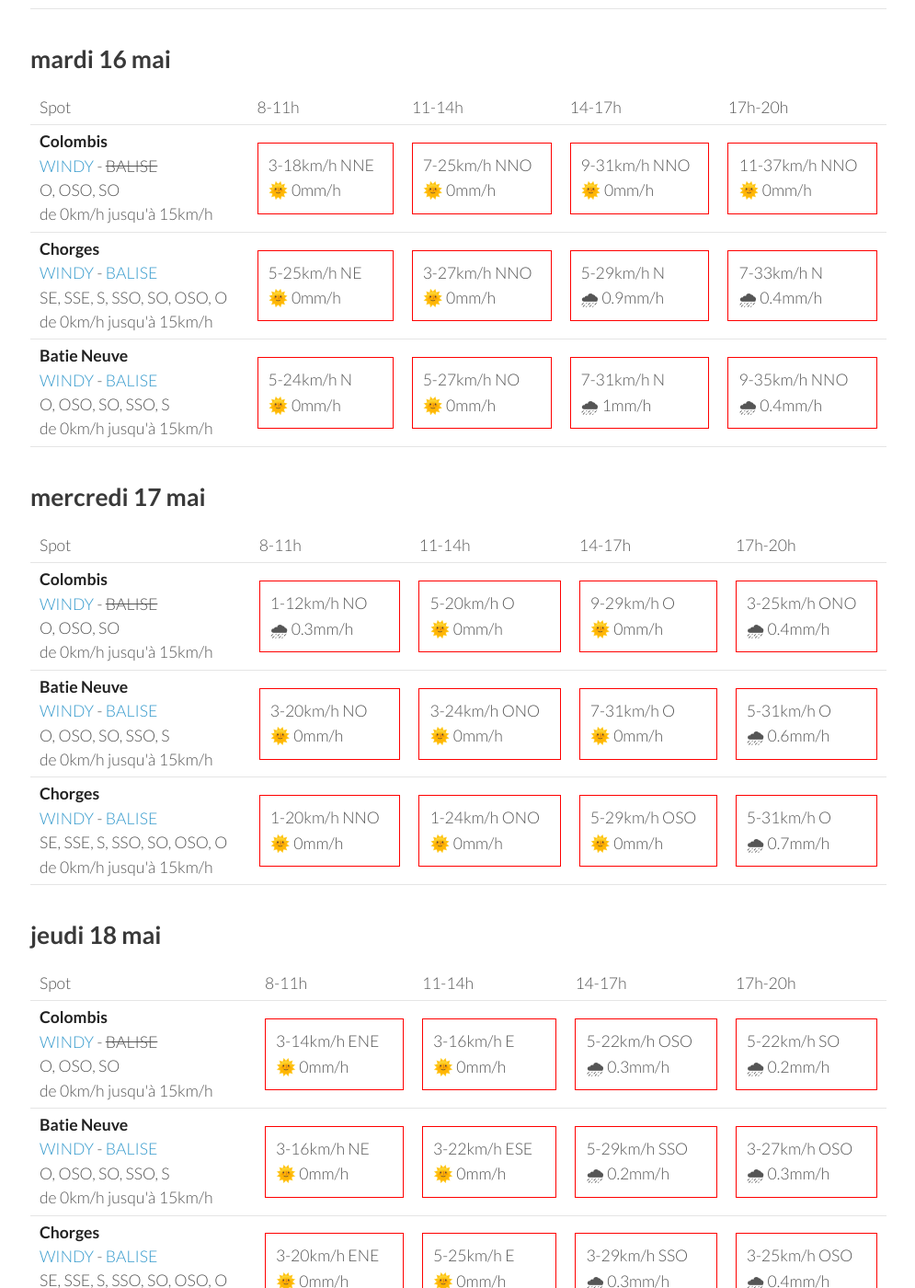
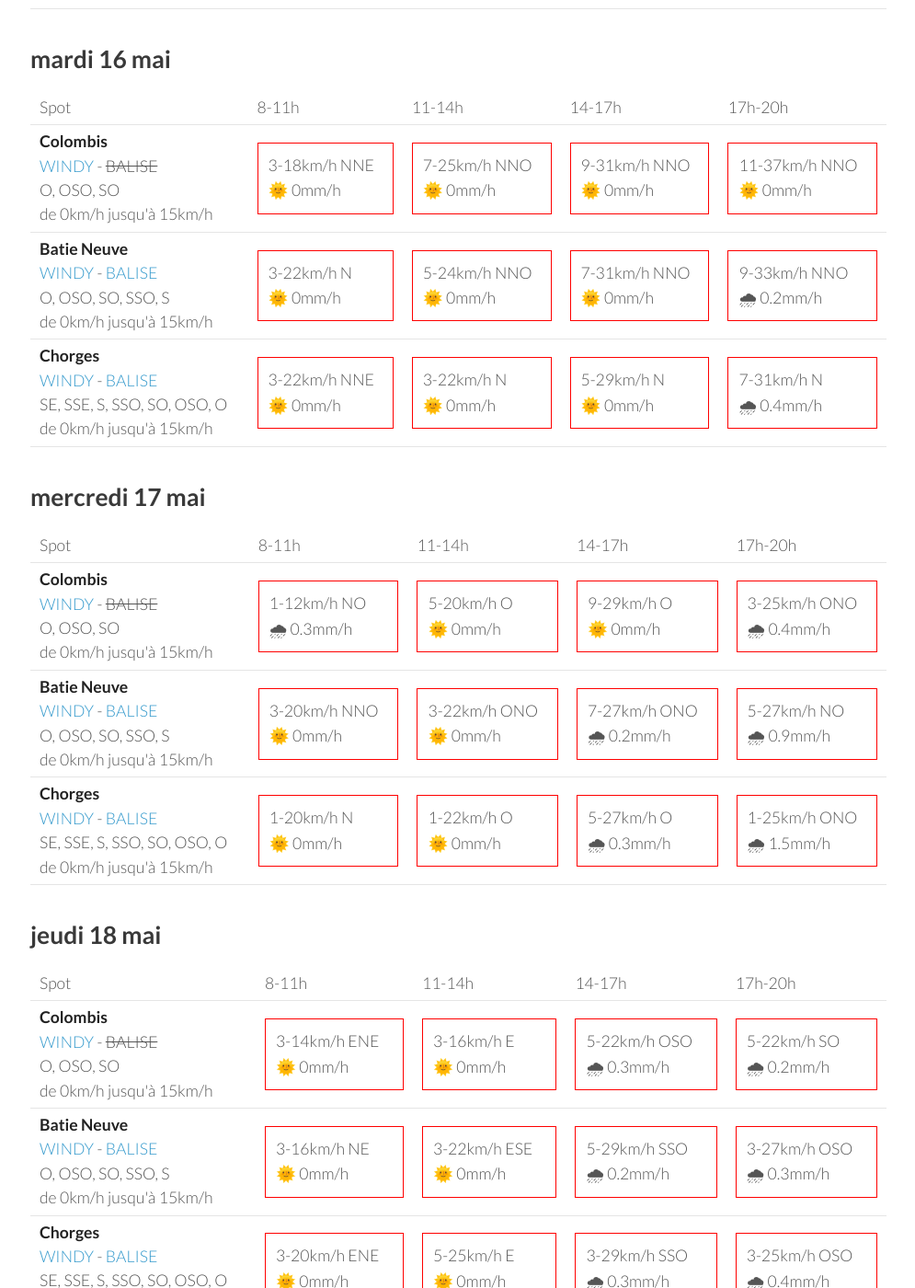
Before and after one commit to parapente-dans-le-nord/parapente-dans-le-nord.github.io, a Jekyll site: the page built from serre_poncon.markdown, in a window 1280 px wide and 1400 px high, scrolled down 1183 px. Shown: the whole window at 92% size, without its empty margins (25-1020 px from the left). Built offline with Jekyll 4.4.1, drawn with Linux system fonts in a browser that asks for light colours; some of the changed text lies outside the part shown.

Commit message:
update index.markdown

```diff
--- a/serre_poncon.markdown
+++ b/serre_poncon.markdown
@@ -121,22 +121,22 @@ page mise à jour le dimanche 14 mai 13:31
 
     </tr>
 <tr>
-        <td><strong>Chorges</strong><br><a href="https://windy.com/44.578/6.280?44.559,6.262,10">WINDY</a> - <span class=""><a href="https://www.openwindmap.org/PP554">BALISE</a> </span><br> <span class="vent-favorable">SE, SSE, S, SSO, SO, OSO, O</span><br><span class="force-vent">de 0km/h jusqu'à 15km/h</span> </td>
+        <td><strong>Batie Neuve</strong><br><a href="https://windy.com/44.584/6.236?44.559,6.262,10,m:eTtagly">WINDY</a> - <span class=""><a href="https://www.openwindmap.org/PP554">BALISE</a> </span><br> <span class="vent-favorable">O, OSO, SO, SSO, S</span><br><span class="force-vent">de 0km/h jusqu'à 15km/h</span> </td>
 
-            <td><div class="not-flyable"><p>5-25km/h NE</p><p>🌞 0mm/h</p></div></td>
-            <td><div class="not-flyable"><p>3-27km/h NNO</p><p>🌞 0mm/h</p></div></td>
-            <td><div class="not-flyable"><p>5-29km/h N</p><p>🌧 0.9mm/h</p></div></td>
-            <td><div class="not-flyable"><p>7-33km/h N</p><p>🌧 0.4mm/h</p></div></td>
+            <td><div class="not-flyable"><p>3-22km/h N</p><p>🌞 0mm/h</p></div></td>
+            <td><div class="not-flyable"><p>5-24km/h NNO</p><p>🌞 0mm/h</p></div></td>
+            <td><div class="not-flyable"><p>7-31km/h NNO</p><p>🌞 0mm/h</p></div></td>
+            <td><div class="not-flyable"><p>9-33km/h NNO</p><p>🌧 0.2mm/h</p></div></td>
 
 
     </tr>
 <tr>
-        <td><strong>Batie Neuve</strong><br><a href="https://windy.com/44.584/6.236?44.559,6.262,10,m:eTtagly">WINDY</a> - <span class=""><a href="https://www.openwindmap.org/PP554">BALISE</a> </span><br> <span class="vent-favorable">O, OSO, SO, SSO, S</span><br><span class="force-vent">de 0km/h jusqu'à 15km/h</span> </td>
+        <td><strong>Chorges</strong><br><a href="https://windy.com/44.578/6.280?44.559,6.262,10">WINDY</a> - <span class=""><a href="https://www.openwindmap.org/PP554">BALISE</a> </span><br> <span class="vent-favorable">SE, SSE, S, SSO, SO, OSO, O</span><br><span class="force-vent">de 0km/h jusqu'à 15km/h</span> </td>
 
-            <td><div class="not-flyable"><p>5-24km/h N</p><p>🌞 0mm/h</p></div></td>
-            <td><div class="not-flyable"><p>5-27km/h NO</p><p>🌞 0mm/h</p></div></td>
-            <td><div class="not-flyable"><p>7-31km/h N</p><p>🌧 1mm/h</p></div></td>
-            <td><div class="not-flyable"><p>9-35km/h NNO</p><p>🌧 0.4mm/h</p></div></td>
+            <td><div class="not-flyable"><p>3-22km/h NNE</p><p>🌞 0mm/h</p></div></td>
+            <td><div class="not-flyable"><p>3-22km/h N</p><p>🌞 0mm/h</p></div></td>
+            <td><div class="not-flyable"><p>5-29km/h N</p><p>🌞 0mm/h</p></div></td>
+            <td><div class="not-flyable"><p>7-31km/h N</p><p>🌧 0.4mm/h</p></div></td>
 
 
     </tr>
@@ -169,20 +169,20 @@ page mise à jour le dimanche 14 mai 13:31
 <tr>
         <td><strong>Batie Neuve</strong><br><a href="https://windy.com/44.584/6.236?44.559,6.262,10,m:eTtagly">WINDY</a> - <span class=""><a href="https://www.openwindmap.org/PP554">BALISE</a> </span><br> <span class="vent-favorable">O, OSO, SO, SSO, S</span><br><span class="force-vent">de 0km/h jusqu'à 15km/h</span> </td>
 
-            <td><div class="not-flyable"><p>3-20km/h NO</p><p>🌞 0mm/h</p></div></td>
-            <td><div class="not-flyable"><p>3-24km/h ONO</p><p>🌞 0mm/h</p></div></td>
-            <td><div class="not-flyable"><p>7-31km/h O</p><p>🌞 0mm/h</p></div></td>
-            <td><div class="not-flyable"><p>5-31km/h O</p><p>🌧 0.6mm/h</p></div></td>
+            <td><div class="not-flyable"><p>3-20km/h NNO</p><p>🌞 0mm/h</p></div></td>
+            <td><div class="not-flyable"><p>3-22km/h ONO</p><p>🌞 0mm/h</p></div></td>
+            <td><div class="not-flyable"><p>7-27km/h ONO</p><p>🌧 0.2mm/h</p></div></td>
+            <td><div class="not-flyable"><p>5-27km/h NO</p><p>🌧 0.9mm/h</p></div></td>
 
 
     </tr>
 <tr>
         <td><strong>Chorges</strong><br><a href="https://windy.com/44.578/6.280?44.559,6.262,10">WINDY</a> - <span class=""><a href="https://www.openwindmap.org/PP554">BALISE</a> </span><br> <span class="vent-favorable">SE, SSE, S, SSO, SO, OSO, O</span><br><span class="force-vent">de 0km/h jusqu'à 15km/h</span> </td>
 
-            <td><div class="not-flyable"><p>1-20km/h NNO</p><p>🌞 0mm/h</p></div></td>
-            <td><div class="not-flyable"><p>1-24km/h ONO</p><p>🌞 0mm/h</p></div></td>
-            <td><div class="not-flyable"><p>5-29km/h OSO</p><p>🌞 0mm/h</p></div></td>
-            <td><div class="not-flyable"><p>5-31km/h O</p><p>🌧 0.7mm/h</p></div></td>
+            <td><div class="not-flyable"><p>1-20km/h N</p><p>🌞 0mm/h</p></div></td>
+            <td><div class="not-flyable"><p>1-22km/h O</p><p>🌞 0mm/h</p></div></td>
+            <td><div class="not-flyable"><p>5-27km/h O</p><p>🌧 0.3mm/h</p></div></td>
+            <td><div class="not-flyable"><p>1-25km/h ONO</p><p>🌧 1.5mm/h</p></div></td>
 
 
     </tr>
```
Also changed, not shown: other parts of serre_poncon.markdown (+1 -1 lines).
